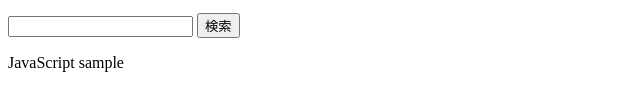
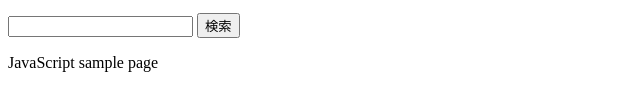
Before and after one commit to manamuadachi/manamuadachi.github.io, a plain HTML site: page index.html in a window 1280 px wide. Shown: the part 172-282 px from the top of the page, 0-640 px from the left. Drawn offline with Linux system fonts and the light colour scheme.

Commit message:
Update index.html

```diff
--- a/index.html
+++ b/index.html
@@ -50,7 +50,7 @@
 
 </div><!-- /.main-wrapper -->
 
-<footer>JavaScript sample</footer>
+<footer>JavaScript sample page</footer>
 
 <script>
 document.getElementById('form2').onsubmit = function(){
```
